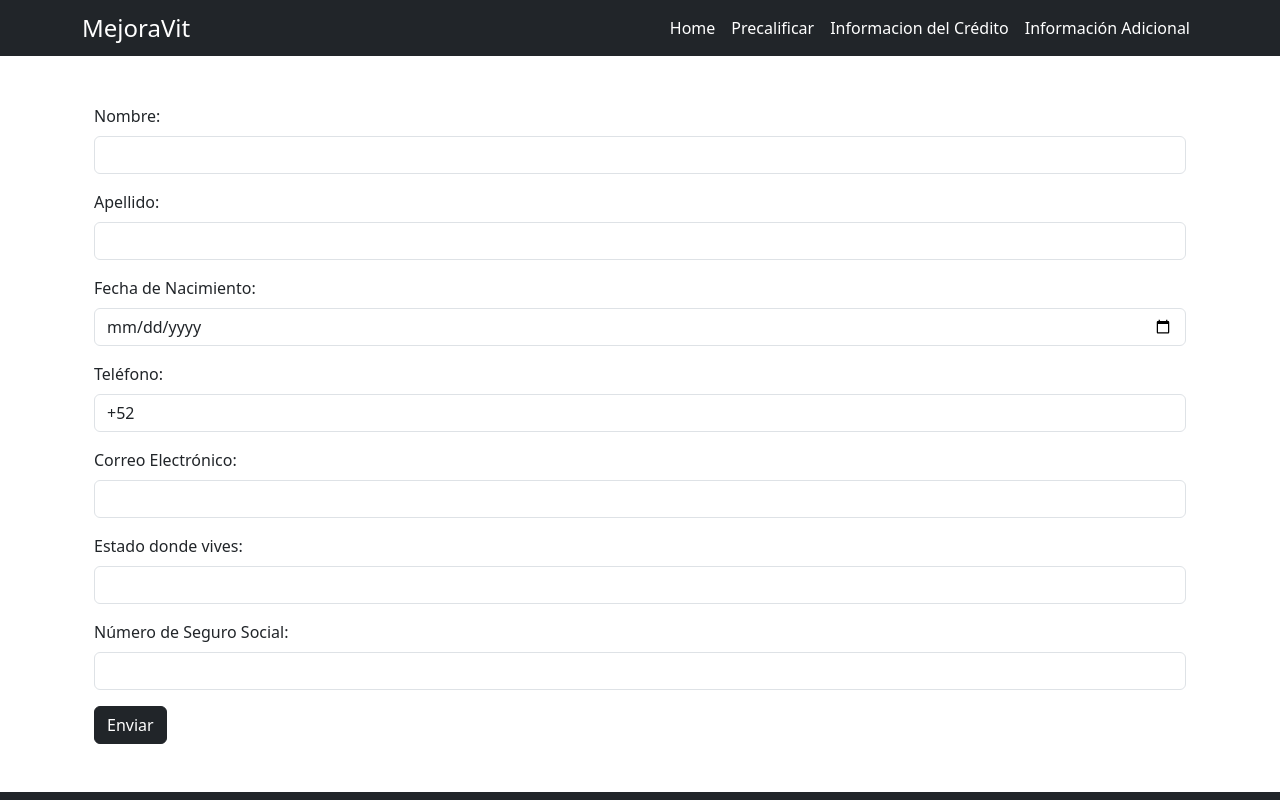
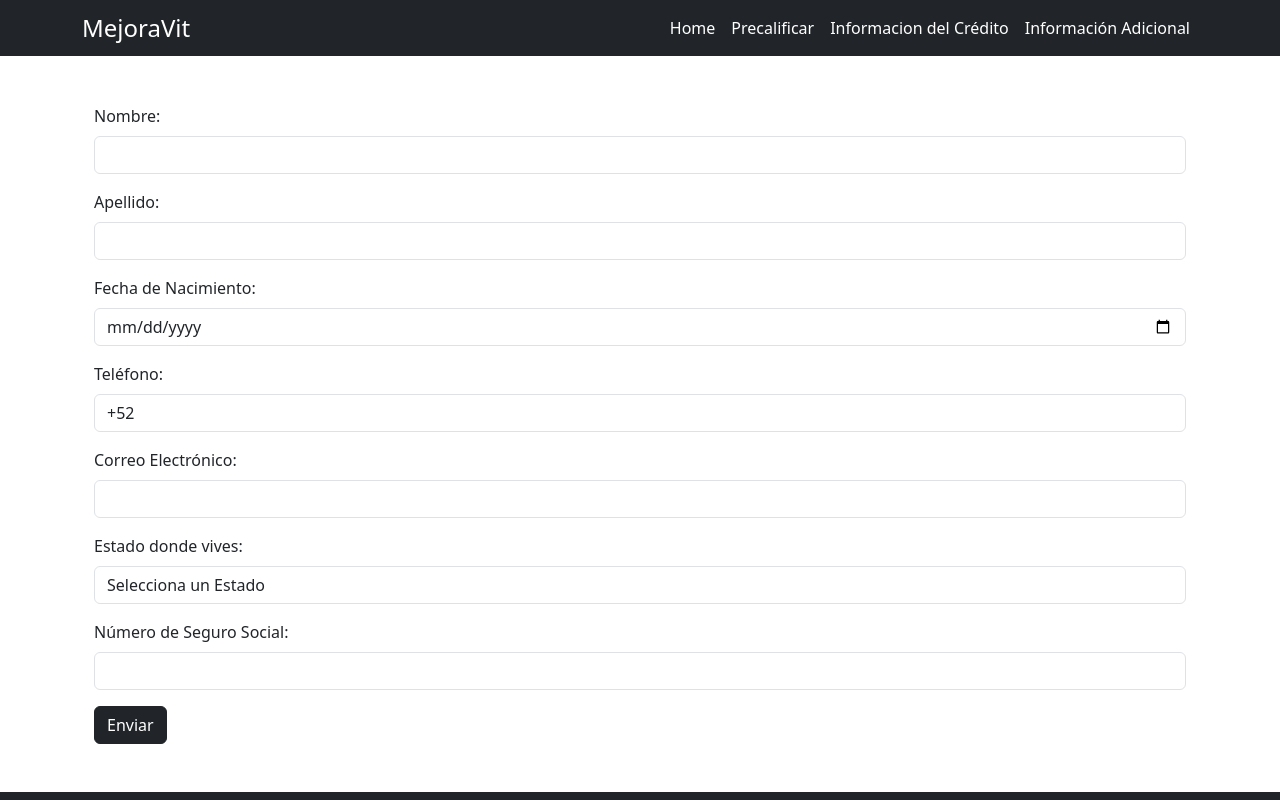
Before and after one commit to MircoRodriguezFlip/mejoravit-1-1.0, a React (Vite) app: page /mejoravit-1-1.0/Precalificar in a window 1280 px wide. Shown: the top 800 px of the page. Built offline with nearby package versions, Linux system fonts and the light colour scheme.

Commit message:
10 commit - form page

```diff
--- a/src/components/Form.jsx
+++ b/src/components/Form.jsx
@@ -5,43 +5,68 @@ export const Form = () => {
         nombre: '',
         apellido: '',
         fechaNacimiento: '',
-        telefono: '+52', // Inicializamos con el prefijo
+        telefono: '+52',
         email: '',
-        estado: '',
+        estado: '', // Asegúrate de que el estado esté vacío por defecto
         seguroSocial: '',
     });
+
+    const estados = [
+        'Selecciona un Estado',
+        'Aguascalientes',
+        'Baja California',
+        'Baja California Sur',
+        'Campeche',
+        'Chiapas',
+        'Chihuahua',
+        'Coahuila',
+        'Colima',
+        'Durango',
+        'Guanajuato',
+        'Guerrero',
+        'Hidalgo',
+        'Jalisco',
+        'Mexico',
+        'Michoacán',
+        'Morelos',
+        'Nayarit',
+        'Nuevo León',
+        'Oaxaca',
+        'Puebla',
+        'Querétaro',
+        'Quintana Roo',
+        'San Luis Potosí',
+        'Sinaloa',
+        'Sonora',
+        'Tabasco',
+        'Tamaulipas',
+        'Tlaxcala',
+        'Veracruz',
+        'Yucatán',
+        'Zacatecas',
+    ];
 
     const handleChange = (e) => {
         const { name, value } = e.target;
 
         // Si el campo es teléfono, solo permitimos números después del prefijo +52
         if (name === 'telefono') {
-            // Comprobamos si el valor tiene solo números y si empieza con +52
             const validPhoneValue = value.replace(/[^0-9]/g, ''); // Solo permitimos números
-            if (validPhoneValue === '') return; // Si no hay números, no hacemos nada
+            if (validPhoneValue === '') return;
 
-            // Aseguramos que siempre empiece con +52
             const newValue = validPhoneValue.length > 0 ? '+52' + validPhoneValue.slice(2) : '+52';
 
             setFormData((prevData) => ({
                 ...prevData,
                 [name]: newValue,
             }));
-        } else if (name === 'seguroSocial') {
-            // Aplicamos la máscara para el NSS (XXX-XX-XXXX)
-            const cleanedValue = value.replace(/[^0-9]/g, ''); // Eliminar caracteres no numéricos
-
-            // Formateamos el valor con los guiones
-            const formattedValue =
-                cleanedValue.slice(0, 3) +
-                (cleanedValue.length > 3 ? '-' : '') +
-                cleanedValue.slice(3, 5) +
-                (cleanedValue.length > 5 ? '-' : '') +
-                cleanedValue.slice(5, 9);
-
+        }
+        // Si el campo es seguroSocial, solo permitimos números y limitamos a 10 dígitos
+        else if (name === 'seguroSocial') {
+            const validSocialSecurityValue = value.replace(/[^0-9]/g, '').slice(0, 10);
             setFormData((prevData) => ({
                 ...prevData,
-                [name]: formattedValue,
+                [name]: validSocialSecurityValue,
             }));
         } else {
             setFormData((prevData) => ({
@@ -54,7 +79,13 @@ export const Form = () => {
     const handleSubmit = async (e) => {
         e.preventDefault();
 
-        // Validación del número de teléfono: que tenga al menos un número después del +52
+        // Validación de que se ha seleccionado un estado
+        if (formData.estado === 'Selecciona un Estado') {
+            alert('Por favor selecciona un estado.');
+            return;
+        }
+
+        // Validación del número de teléfono
         if (formData.telefono.length <= 10) {
             alert('Por favor ingrese un número de teléfono válido.');
             return;
@@ -63,7 +94,6 @@ export const Form = () => {
         console.log('Datos del formulario:', formData);
 
         try {
-            // Enviar los datos al backend
             const response = await fetch('http://localhost:5000/submit', {
                 method: 'POST',
                 headers: {
@@ -86,7 +116,6 @@ export const Form = () => {
         }
     };
 
-    // Obtener la fecha actual en formato yyyy-mm-dd
     const currentDate = new Date().toISOString().split('T')[0];
 
     return (
@@ -162,7 +191,13 @@ export const Form = () => {
                 <label htmlFor="estado" className="form-label">
                     Estado donde vives:
                 </label>
-                <input type="text" className="form-control" id="estado" name="estado" value={formData.estado} onChange={handleChange} required />
+                <select className="form-control" id="estado" name="estado" value={formData.estado} onChange={handleChange} required>
+                    {estados.map((estado, index) => (
+                        <option key={index} value={estado}>
+                            {estado}
+                        </option>
+                    ))}
+                </select>
             </div>
 
             {/* NSS */}
@@ -177,6 +212,7 @@ export const Form = () => {
                     name="seguroSocial"
                     value={formData.seguroSocial}
                     onChange={handleChange}
+                    maxLength="10"
                 />
             </div>
 
```
